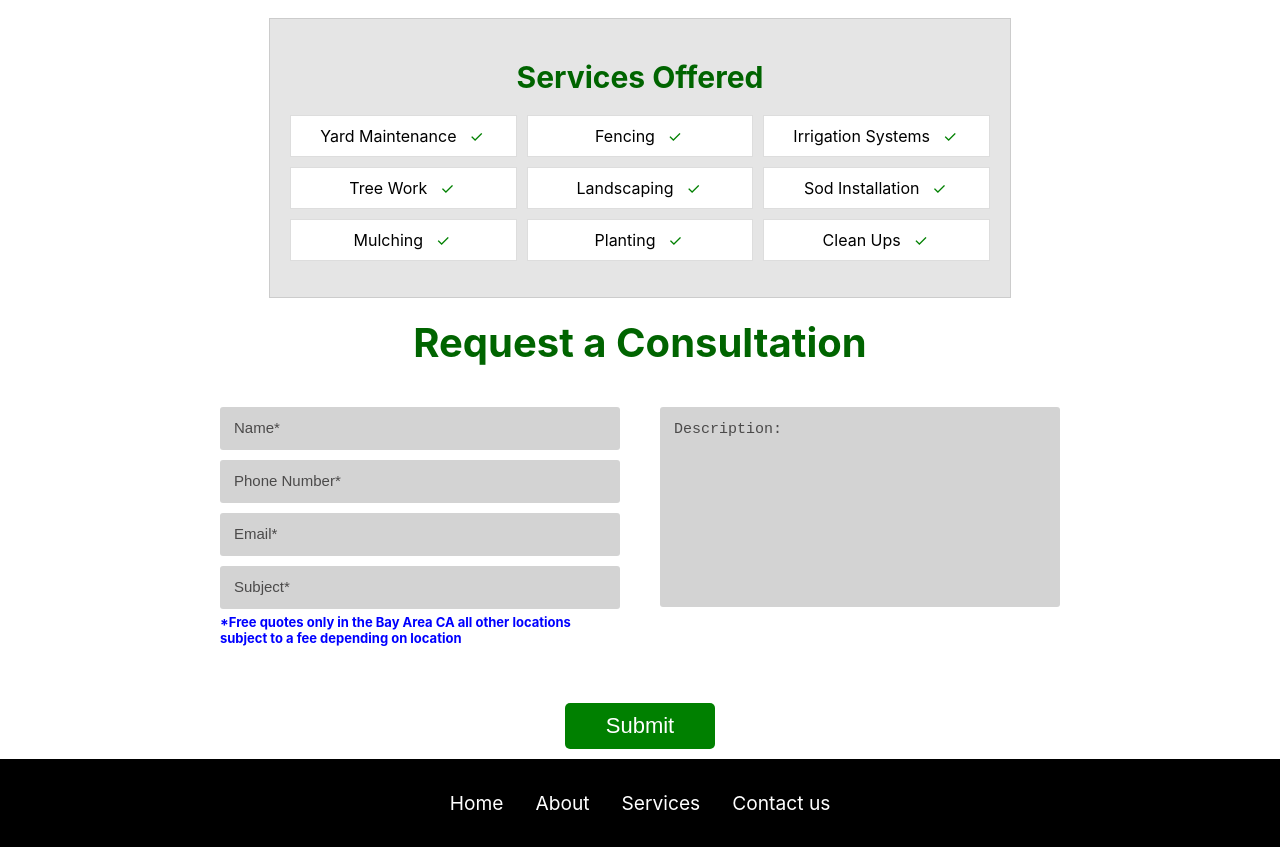
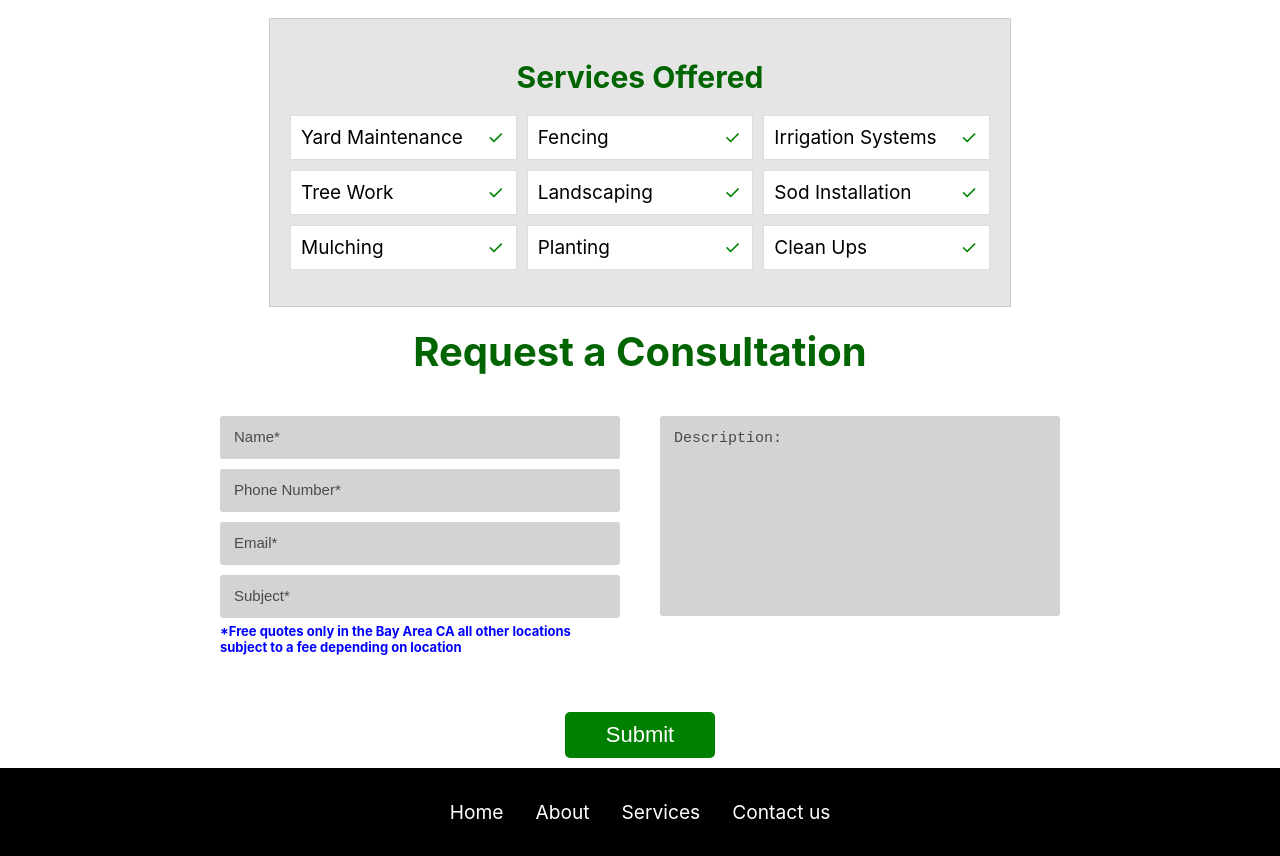
Before and after one commit to OsbaldoRamirez-create/my-app, a React (Create React App) app: page /About in a window 1280 px wide. Shown: the part 1047-1903 px from the top of the page. Built offline with nearby package versions, Linux system fonts and the light colour scheme.

Commit message:
updated list text and checkmark placement

```diff
--- a/src/Styles/AboutStyles.css
+++ b/src/Styles/AboutStyles.css
@@ -48,18 +48,18 @@
 .services li {
     display: flex;
     align-items: center;
-    justify-content: center;
+    justify-content: space-between;
     background-color: white;
     padding: 10px;
     border: 1px solid #ddd;
     position: relative;
+    font-size: 19px;
 }
 
 .services li::after{
     content: '✓';
     color: green;
     position: relative;
-    margin-left: 10px;
     width: 20px;
     text-align: center;
 }
```
